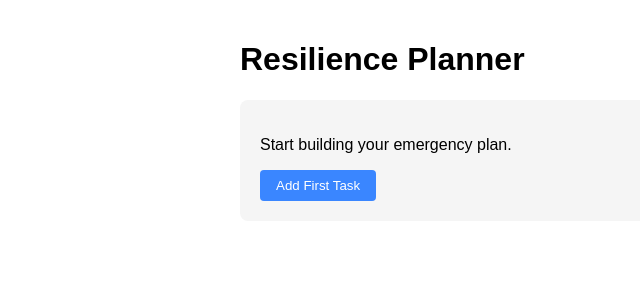
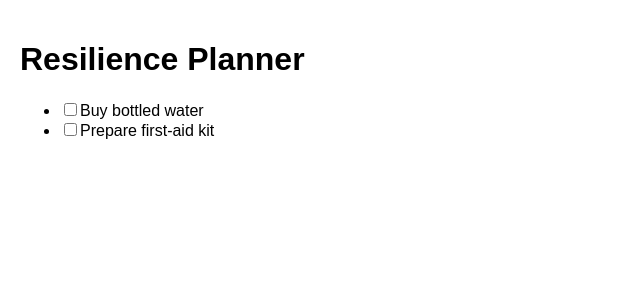
Before and after one commit to MaptoSurvive/Resilience-Planner, a React (Vite) app: page / in a window 1280 px wide. Shown: the top 300 px of the page, without its empty margins (0-640 px from the left). Built offline with nearby package versions, Linux system fonts and the light colour scheme.

Commit message:
Update App.jsx

```diff
--- a/src/App.jsx
+++ b/src/App.jsx
@@ -1,15 +1,11 @@
-import './App.css';
+import Header from './components/Header';
+import TaskList from './components/TaskList';
 
-function App() {
+export default function App() {
   return (
     <div className="app">
-      <h1>Resilience Planner</h1>
-      <div className="card">
-        <p>Start building your emergency plan.</p>
-        <button>Add First Task</button>
-      </div>
+      <Header />
+      <TaskList />
     </div>
   );
 }
-
-export default App;
```
